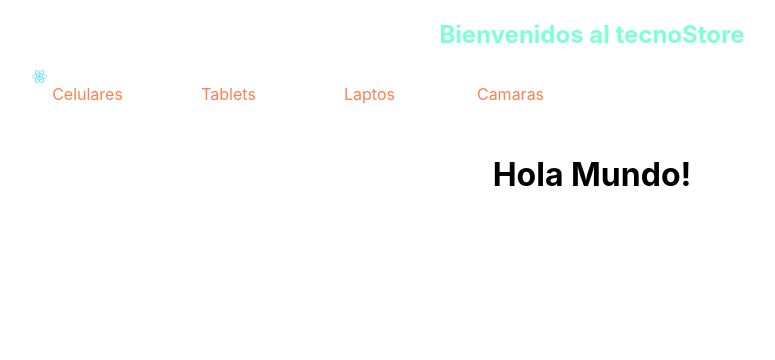
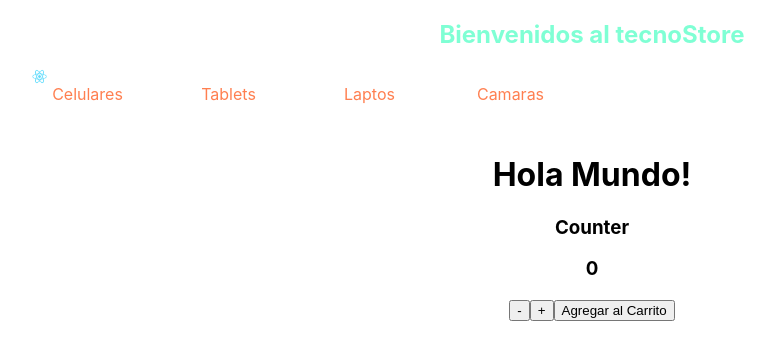
Before and after one commit to Stephany-Plaza/e-commerce, a React (Create React App) app: page / in a window 1280 px wide. Shown: the top 360 px of the page, without its empty margins (48-823 px from the left). Built offline with nearby package versions, Linux system fonts and the light colour scheme.

Commit message:
se agrego el contador con la props de stock y ademas el boton de agregar al carrito

```diff
--- a/src/App.js
+++ b/src/App.js
@@ -2,6 +2,8 @@
 import './App.css';
 import Navbar from './components/NavBar/Navbar';
 import ItemListContainer from './components/ItemListContainer/ItemListContainer';
+
+
 
 
 function App() {
--- a/src/components/ItemListContainer/ItemListContainer.js
+++ b/src/components/ItemListContainer/ItemListContainer.js
@@ -1,6 +1,10 @@
+import FunctionCounter from "../counter/ItemCounter"
 const ItemListContainer = ({greeting})=>{
     return (
+        <>
         <h1> {greeting}</h1>
+        <FunctionCounter stock={9} />
+        </>
     )
 }
 export default ItemListContainer
--- /dev/null
+++ b/src/components/counter/ItemCounter.js
@@ -0,0 +1,32 @@
+import { useState } from "react";
+
+const FunctionCounter=({stock})=>{
+    const [count, setCount]= useState(0); //useState devuelve un array de una estado y una funcion, asi que hay que desestructurarlo[state,setState]
+
+    const decrement=()=>{
+        if(count>0){
+            setCount(count-1);
+        }
+
+    }
+    const increment=()=>{
+        if(count===stock){
+            return false
+        }
+            setCount(count+1);
+
+    }
+    const buyBotton=()=>{
+        console.log('gracias por su compra');
+    }
+    return(
+        <>
+        <h3>Counter</h3>
+        <h3>{count}</h3>
+        <button onClick={decrement}>-</button>
+        <button onClick={increment}>+</button>
+        <button onClick={buyBotton}>Agregar al Carrito</button>
+        </>
+    )
+}
+export default FunctionCounter
```
